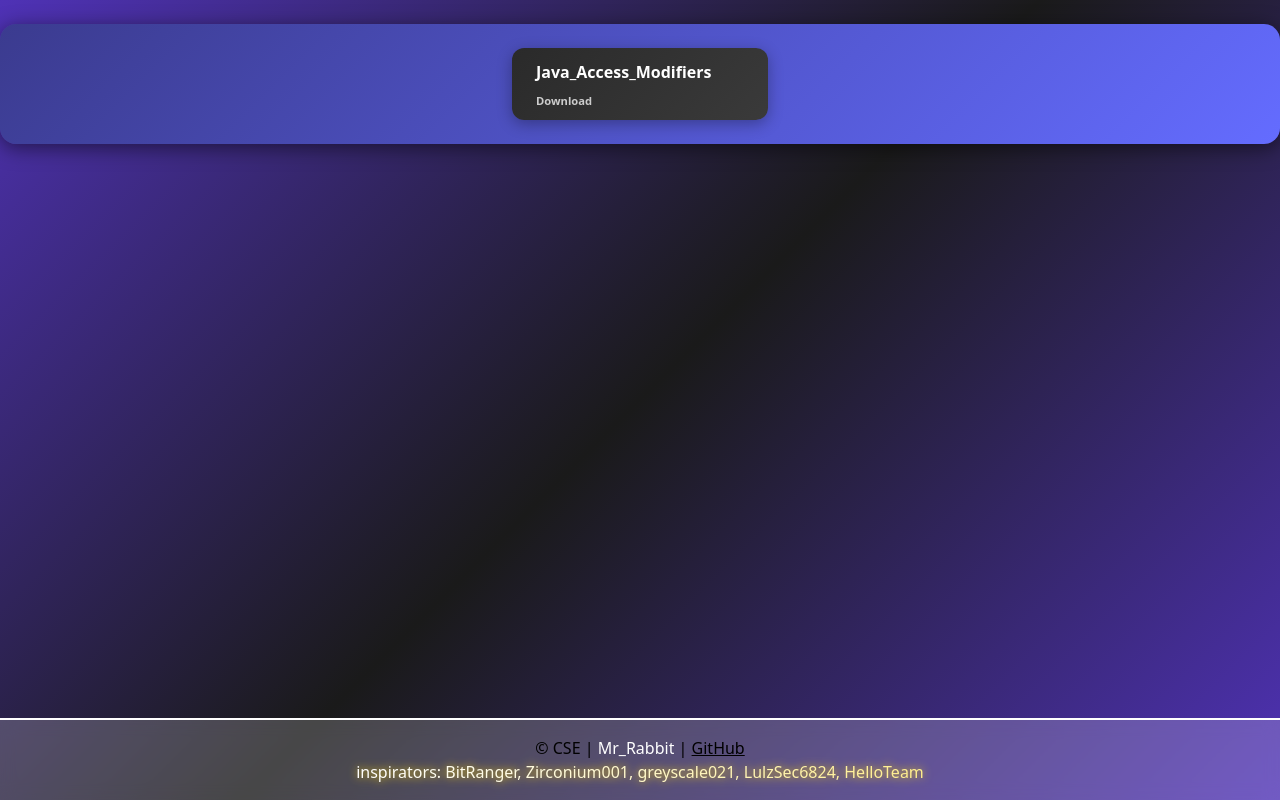
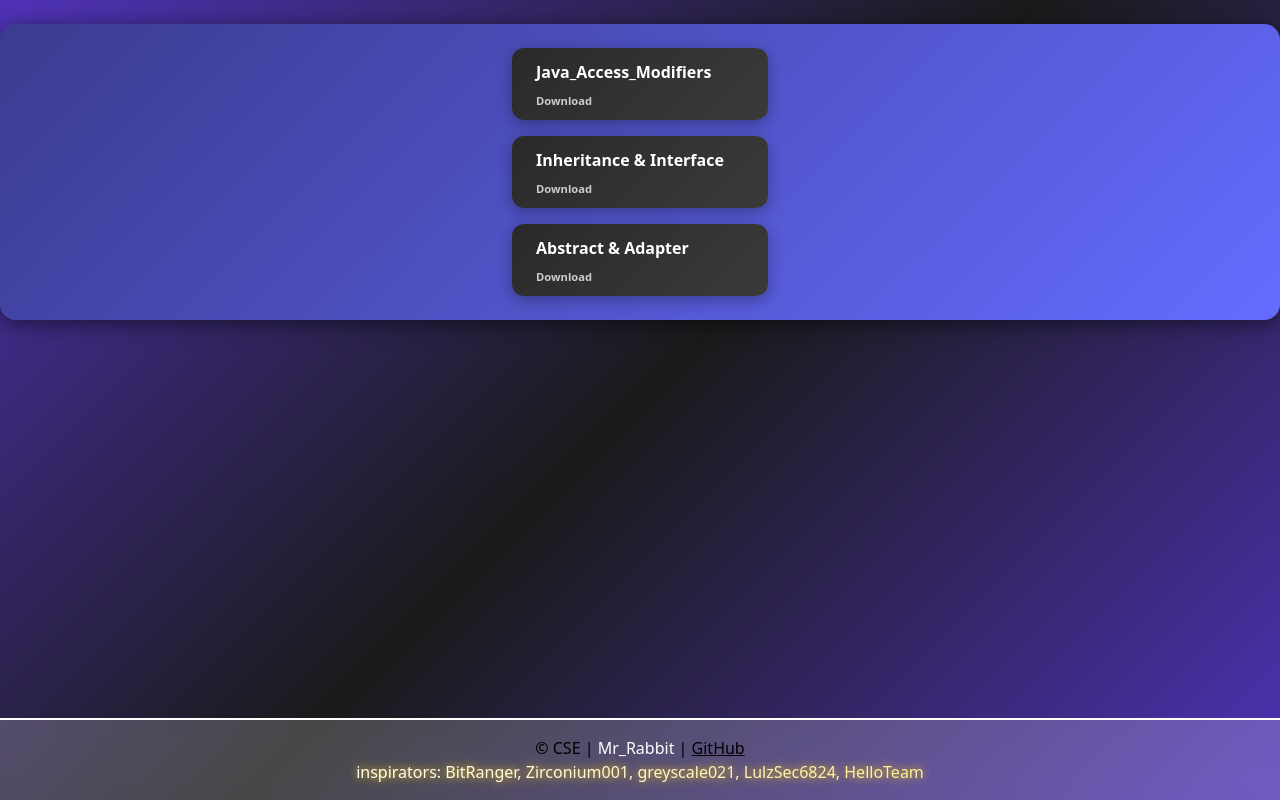
Before and after one commit to RabbitJahir/CSE58, a Next.js app in the folder Client/: page /S2/oop/OopFinal in a window 1280 px wide. Built offline with nearby package versions, Linux system fonts and the light colour scheme.

Commit message:
java 2 pdfs, final

```diff
--- a/Client/app/S2/oop/OopFinal/page.tsx
+++ b/Client/app/S2/oop/OopFinal/page.tsx
@@ -12,6 +12,22 @@ export default function Page() {
         >
           Java_Access_Modifiers<sub> Download</sub>
         </Link>
+        <Link
+          href="/S2/Oop/inheritance&interface.pdf"
+          target="_blank"
+          rel="noopener noreferrer"
+          className="SubButton "
+        >
+          Inheritance & Interface<sub> Download</sub>
+        </Link>
+        <Link
+          href="/S2/Oop/abstract&adapter.pdf"
+          target="_blank"
+          rel="noopener noreferrer"
+          className="SubButton "
+        >
+          Abstract & Adapter<sub> Download</sub>
+        </Link>
       </main>
     </div>
   );
--- a/Client/app/S2/oop/page.tsx
+++ b/Client/app/S2/oop/page.tsx
@@ -34,7 +34,7 @@ export default function Oop() {
         <h1 className="page-header">OOP</h1>
 
         <div>
-          <table className="table-auto  bg-gray-700">
+          <table className="  bg-gray-700">
             <tr>
               <th colSpan={2} className="p-3">
                 Mark Distribution
```
Also changed, not shown: 2 other files (tests, documents, lock files or other folders).
